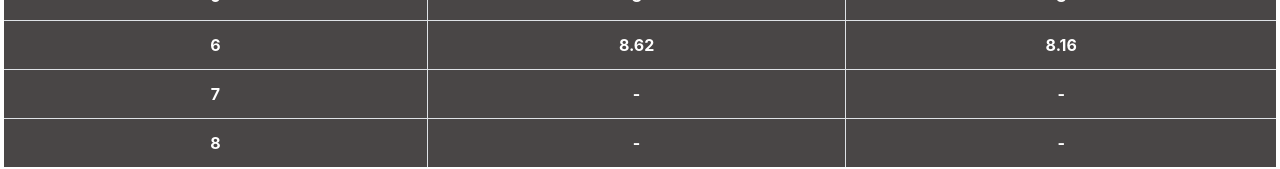
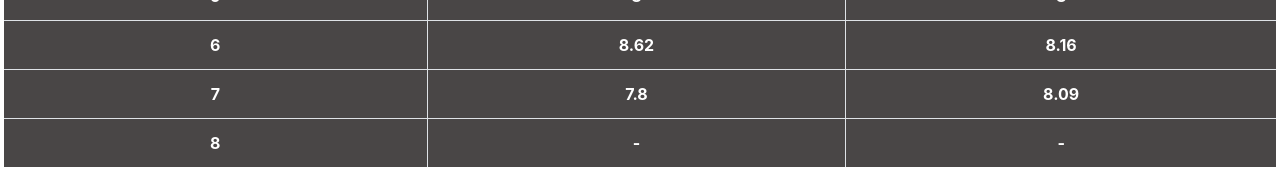
Before and after one commit to asv210/portfolio, a React (Create React App) app: page /Skills in a window 1280 px wide. Shown: the part 450-619 px from the top of the page. Built offline with nearby package versions, Linux system fonts and the light colour scheme; a web font is replaced by a local one.

Commit message:
added some changes

```diff
--- a/src/Components/Skills.js
+++ b/src/Components/Skills.js
@@ -50,8 +50,8 @@ const Skills = () => {
               </tr>
               <tr style={{ color: "white" }}>
                 <th scope="row">7</th>
-                <td>-</td>
-                <td>-</td>
+                <td>7.8</td>
+                <td>8.09</td>
               </tr>
               <tr style={{ color: "white" }}>
                 <th scope="row">8</th>
```
